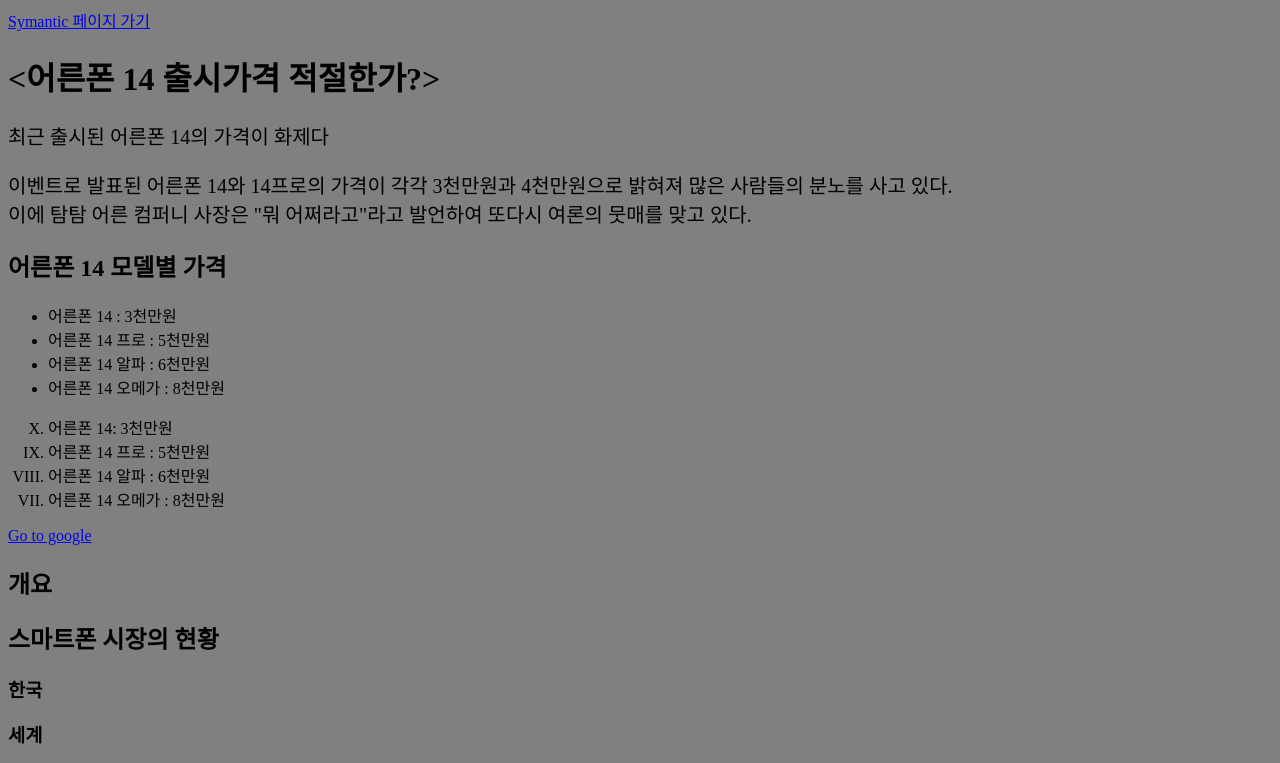
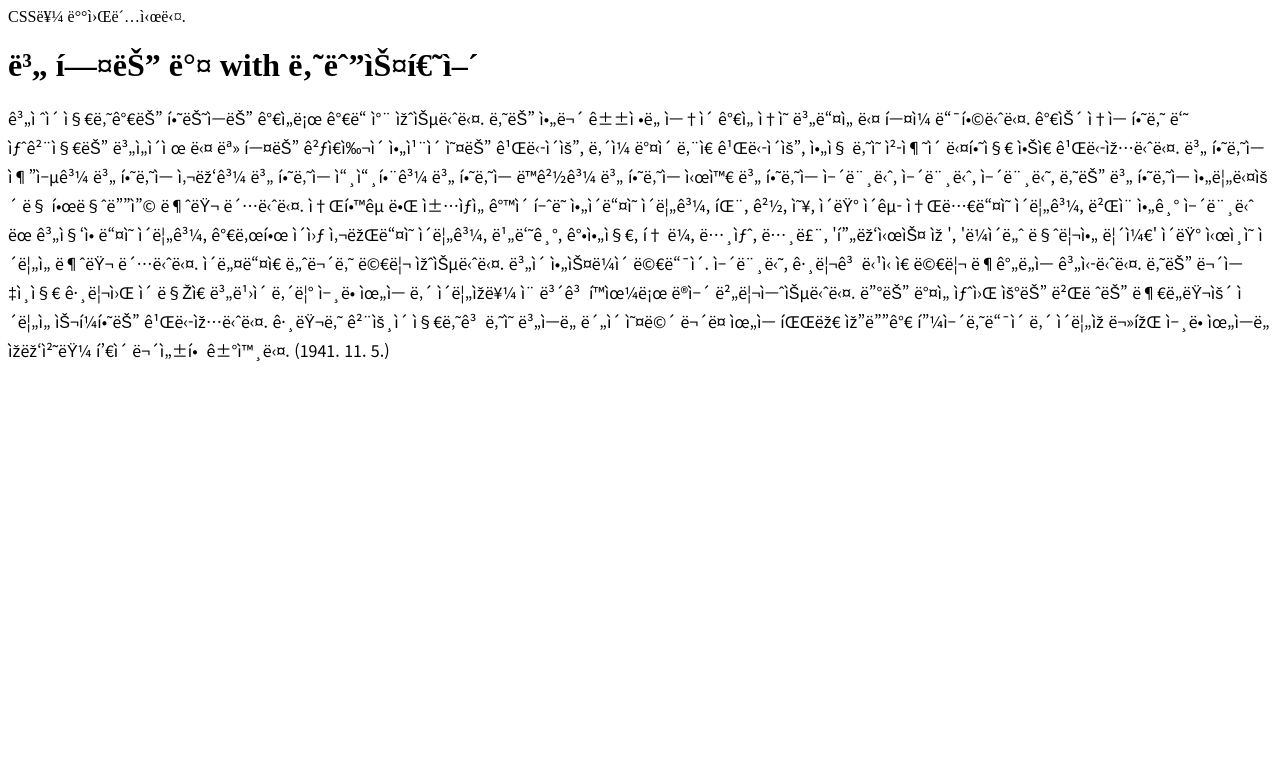
Before and after one commit to June1216/june-choi, a plain HTML site: page index.html in a window 1280 px wide. Shown: the top 763 px of the page. Drawn offline with Linux system fonts and the light colour scheme; a web font is replaced by a local one.

Commit message:
asdfasdfasdfasdfasdfasdf

```diff
--- a/index.html
+++ b/index.html
@@ -1,65 +1,22 @@
 <!DOCTYPE html>
 <html lang="ko-KR">
   <head>
-    <meta charset="utf-8">
-    <title>나의 첫 HTML 페이지</title>
-
-    <meta name="author" content=""
-    <meta name="description" content=""
-    <meta name="keywords" content=""
-
-    <meta property="og:title" content="나의 첫 HTML 페이지"
-      <meta property="og description" content="이 페이지는 1950년 영국에서 시작된 역사깊은 페이지 입니다.">
-    <link href="style.css" type="text/css" rel="stylesheet">
-    <style>
-      p{
-        font-size: 20px;
-      }
-    </style>
-
-    <script>
-      //alert('당신의 컴퓨터가 감염되었습니다. 치료하시려면 1.0btc를 보내세요');
-    </script>
-    <script src="index.js"></script>
-
-
-
+    <meta charset="uft-8"
+      <title>CSS를 배워봅시다.</title>
+    <!-- css, fonts -->
+    <link type="text/css" rel="stylesheet" href="main.css">
+      <link
+        href="https://hangeul.pstatic.net/hangeul_static/css/nanum-square.css" rel="stylesheet">
+    <link rel="preconnect" href="https://fonts.googleapis.com">
+<link rel="preconnect" href="https://fonts.gstatic.com" crossorigin>
+<link href="https://fonts.googleapis.com/css2?family=Noto+Sans+KR&display=swap" rel="stylesheet">
   </head>
   <body>
-    <a href="symantic.html">Symantic 페이지 가기</a>
-    <div class="div-article" id="main article">
-          <h1>&#60어른폰 14 출시가격 적절한가?&#62</h1>
-          <p>최근 출시된 <span style="colro:red;">어른폰 14</span>의 가격이 화제다</p>
 
-          <p> 이벤트로 발표된 어른폰 14와 14프로의 가격이 각각 3천만원과 4천만원으로 밝혀져 많은 사람들의 분노를 사고 있다. </br>이에 탐탐 어른 컴퍼니 사장은 "뭐 어쩌라고"라고 발언하여 또다시 여론의 뭇매를 맞고 있다.</p>
+    <h1>별 헤는 밤 with 나눔스퀘어</h1>
+    <p>계절이 지나가는 하늘에는 가을로 가득 차 있습니다. 나는 아무 걱정도 없이 가을 속의 별들을 다 헤일 듯합니다. 가슴 속에 하나 둘 새겨지는 별을이제 다 못 헤는 것은쉬이 아침이 오는 까닭이요, 내일 밤이 남은 까닭이요, 아직 나의 청춘이 다하지 않은 까닭입니다. 별 하나에 추억과 별 하나에 사랑과 별 하나에 쓸쓸함과 별 하나에 동경과 별 하나에 시와 별 하나에 어머니, 어머니, 어머님, 나는 별 하나에 아름다운 말 한마디씩 불러 봅니다. 소학교 때 책상을 같이 했던 아이들의 이름과, 패, 경, 옥, 이런 이국 소녀들의 이름과, 벌써 아기 어머니 된 계집애들의 이름과, 가난한 이웃 사람들의 이름과, 비둘기, 강아지, 토끼, 노새, 노루, '프랑시스 잠', '라이너 마리아 릴케' 이런 시인의 이름을 불러 봅니다. 이네들은 너무나 멀리 있습니다. 별이 아스라이 멀듯이. 어머님, 그리고 당신은 멀리 북간도에 계십니다. 나는 무엇인지 그리워 이 많은 별빛이 내린 언덕 위에 내 이름자를 써 보고 흙으로 덮어 버리었습니다. 따는 밤을 새워 우는 벌레는 부끄러운 이름을 슬퍼하는 까닭입니다. 그러나 겨울이 지나고 나의 별에도 봄이 오면 무덤 위에 파란 잔디가 피어나듯이 내 이름자 묻힌 언덕 위에도 자랑처럼 풀이 무성할 거외다.
+(1941. 11. 5.)
 
-        <h2>어른폰 14 모델별 가격</h2>
-        <ul>
-          <li>어른폰 14 : 3천만원</li>
-          <li>어른폰 14 프로 : 5천만원</li>
-          <li>어른폰 14 알파 : 6천만원</li>
-          <li>어른폰 14 오메가 : 8천만원</li>
-        </ul>
-        <ol start="10" type="I"reversed>
-          <!-- type : a A(알파벳) i I(로마자) -->
-          <li>어른폰 14: 3천만원</li>
-          <li>어른폰 14 프로 : 5천만원</li>
-          <li>어른폰 14 알파 : 6천만원</li>
-          <li>어른폰 14 오메가 : 8천만원</li>
-        </ol>
-    </div>
-    <a href="https://www.google.com/" target="_blank">Go to google</a>
-
-      <h2>개요</h2>
-      <h2>스마트폰 시장의 현황</h2>
-      <h3>한국</h3>
-      <h3>세계</h3>
-
-
-    <picture>
-    <source srcset="위아래.jpg" media="(min-width: 640px)">
-    <img src="꽃화면.jpg" width="360" alt="옆으로김">
-    </picture>
-    <p>This is my home!!!!</p>
+    </p>
   </body>
 </html>
--- /dev/null
+++ b/main.css
@@ -0,0 +1,13 @@
+h1,
+h2,
+h3,
+h4,
+h5,
+h6 {
+font-family: 'NanumSquare', san-serif;
+}
+
+p{
+font-family: 'Noto Sans KR', sans-serif;
+
+}
```
Also changed, not shown: learnhtml.html (added, +65 -0 lines).
